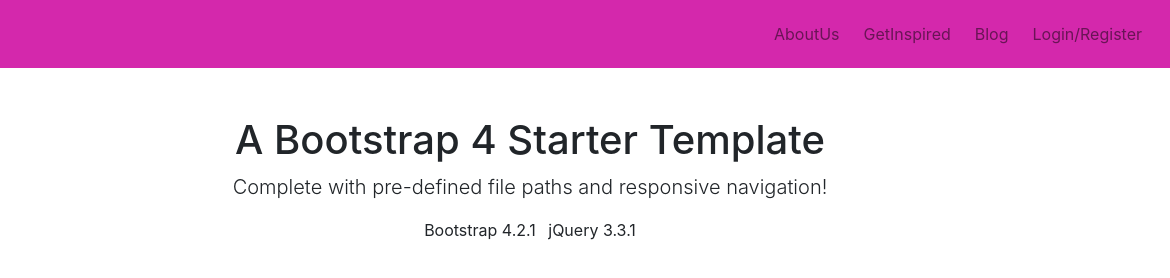
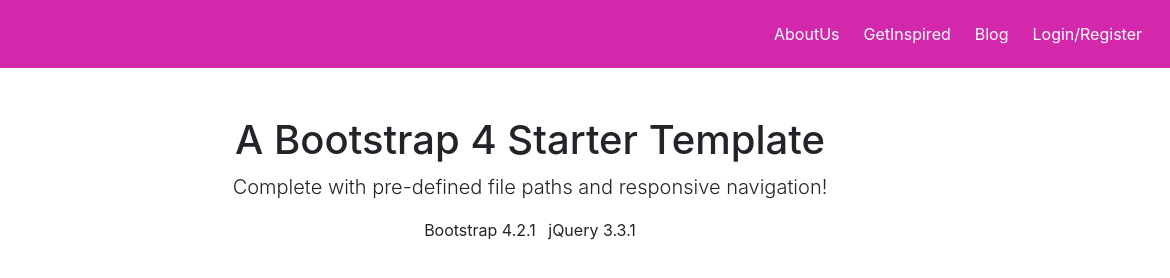
Before and after one commit to she-endeavors/SheE, a plain HTML site: page index.html in a window 1280 px wide. Shown: the full height of the page, 110-1280 px from the left. Drawn offline with Linux system fonts and the light colour scheme.

Commit message:
last fixes

```diff
--- a/stylesheets/home.css
+++ b/stylesheets/home.css
@@ -7,9 +7,6 @@
     background: #D428AC;
 }
 
-.navbar-light {
+.navbar-light .navbar-nav .nav-link {
     color: white;
 }
-.navbar-nav .nav-link {
-    color: white;
-}
```
